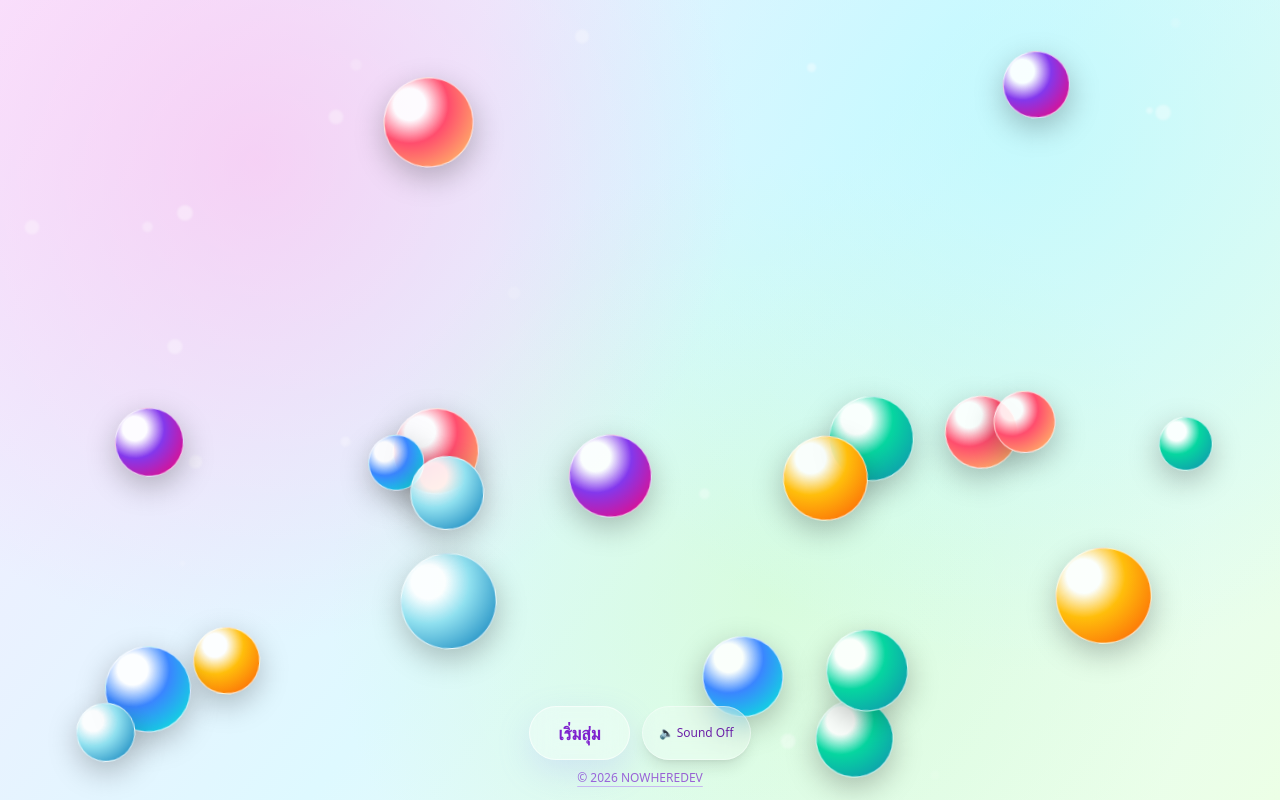
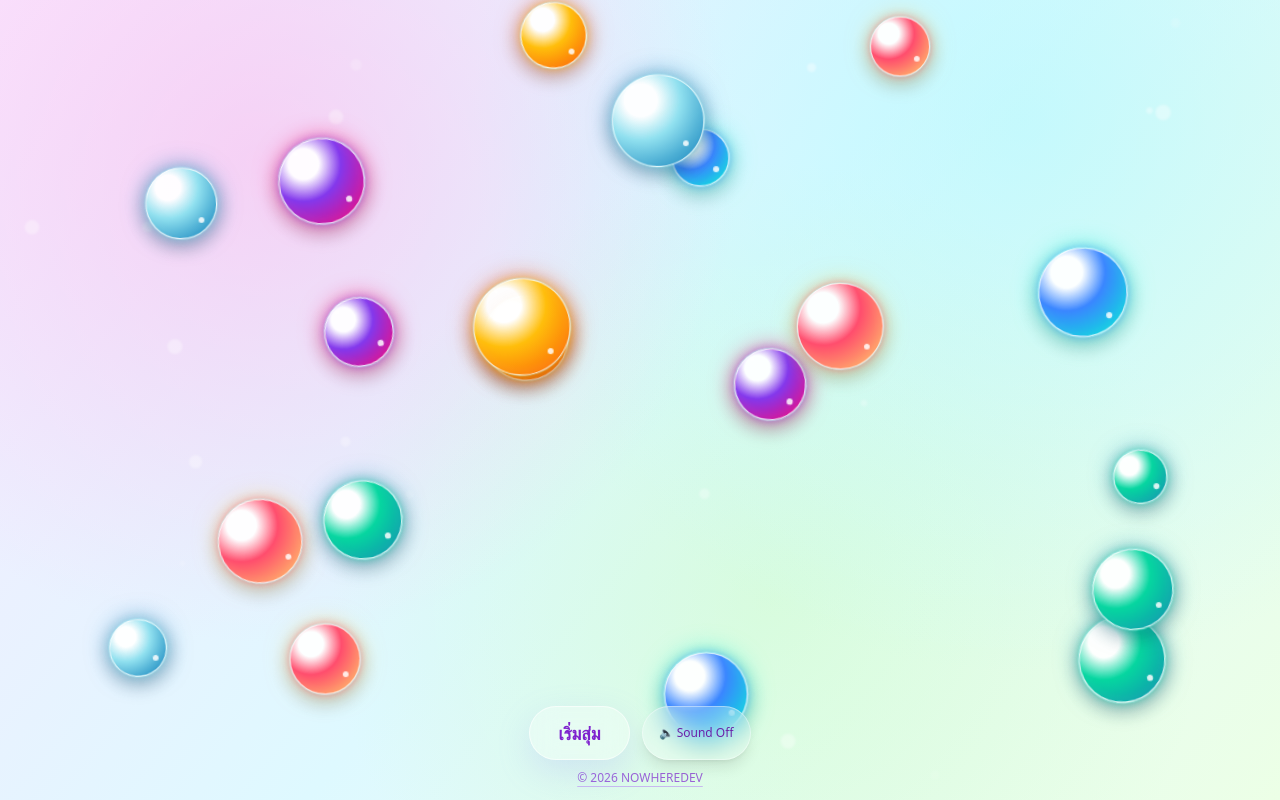
Before and after one commit to kzabCde/Catch-Number, a Next.js app: page / in a window 1280 px wide. Built offline with nearby package versions, Linux system fonts and the light colour scheme.

Commit message:
Enhance floating ball simulation for cat-friendly interaction

```diff
--- a/app/forestAmbient.ts
+++ b/app/forestAmbient.ts
@@ -33,14 +33,14 @@ export function createForestAmbientUrl(durationSec = 10, sampleRate = 22050): st
 
   for (let i = 0; i < frameCount; i += 1) {
     const t = i / sampleRate;
-    const wind = hashNoise(i * 0.03) * 0.06 * (0.65 + 0.35 * Math.sin(2 * Math.PI * 0.04 * t));
+    const wind = hashNoise(i * 0.03) * 0.045 * (0.65 + 0.35 * Math.sin(2 * Math.PI * 0.04 * t));
 
     let birds = 0;
-    const chirpPhase = (t * 0.28) % 1;
+    const chirpPhase = (t * 0.11) % 1;
     if (chirpPhase < 0.09) {
       const env = Math.sin((chirpPhase / 0.09) * Math.PI);
       const freq = 1200 + 500 * Math.sin(2 * Math.PI * 7 * chirpPhase);
-      birds += env * 0.14 * Math.sin(2 * Math.PI * freq * t);
+      birds += env * 0.08 * Math.sin(2 * Math.PI * freq * t);
     }
 
     const sample = Math.max(-1, Math.min(1, wind + birds));
--- a/app/globals.css
+++ b/app/globals.css
@@ -34,3 +34,66 @@ body {
   box-shadow: 0 12px 35px rgba(143, 138, 255, 0.2);
   backdrop-filter: blur(14px);
 }
+
+.floating-ball {
+  border: 1px solid rgba(255, 255, 255, 0.75);
+  outline: 1px solid rgba(180, 255, 255, 0.35);
+  overflow: visible;
+}
+
+.floating-ball .trail {
+  position: absolute;
+  inset: 8%;
+  border-radius: 999px;
+  border: 1px solid rgba(255, 255, 255, 0.25);
+  transform: scale(1.15);
+  filter: blur(3px);
+  opacity: 0.5;
+}
+
+.floating-ball .spark {
+  position: absolute;
+  width: 5px;
+  height: 5px;
+  border-radius: 999px;
+  background: rgba(255, 255, 255, 0.9);
+  filter: blur(0.4px);
+  animation: sparkle 1.4s ease-in-out infinite;
+}
+
+.floating-ball .spark-a { top: 12%; left: 18%; }
+.floating-ball .spark-b { right: 16%; bottom: 20%; animation-delay: 0.5s; }
+
+.floating-ball .ripple,
+.floating-ball .burst {
+  position: absolute;
+  inset: 0;
+  border-radius: 999px;
+  pointer-events: none;
+  opacity: 0;
+}
+
+.floating-ball .ripple.show {
+  border: 2px solid rgba(255, 255, 255, 0.9);
+  animation: rippleOut 0.35s ease-out;
+}
+
+.floating-ball .burst.show {
+  background: radial-gradient(circle, rgba(255,255,255,0.85) 0 18%, rgba(255,255,255,0) 58%);
+  animation: burstOut 0.4s ease-out;
+}
+
+@keyframes rippleOut {
+  from { transform: scale(1); opacity: 0.9; }
+  to { transform: scale(1.8); opacity: 0; }
+}
+
+@keyframes burstOut {
+  from { transform: scale(0.6); opacity: 0.9; }
+  to { transform: scale(1.5); opacity: 0; }
+}
+
+@keyframes sparkle {
+  0%, 100% { transform: translateY(0) scale(0.7); opacity: 0.45; }
+  50% { transform: translateY(-3px) scale(1.2); opacity: 0.95; }
+}
--- a/app/page.tsx
+++ b/app/page.tsx
@@ -17,7 +17,7 @@ const BALL_COLORS: [string, string][] = [
   ["#90e0ef", "#0077b6"],
 ];
 const BALL_COUNT = 20;
-const AMBIENT_TARGET_VOLUME = 0.22;
+const AMBIENT_TARGET_VOLUME = 0.1;
 const FADE_DURATION_MS = 900;
 
 function generateRound() {
@@ -46,6 +46,7 @@ export default function HomePage() {
   const [slowMo, setSlowMo] = useState(false);
   const [soundOn, setSoundOn] = useState(false);
   const [soundStatus, setSoundStatus] = useState<"idle" | "playing" | "off">("off");
+  const [respawnToken, setRespawnToken] = useState<Record<number, number>>({});
   const audioRef = useRef<HTMLAudioElement | null>(null);
   const fadeRafRef = useRef<number | null>(null);
   const emojis = useMemo(() => generateRound(), [started]);
@@ -151,6 +152,7 @@ export default function HomePage() {
   }, []);
 
   const onPick = useCallback((value: string, id: number) => {
+    setRespawnToken((prev) => ({ ...prev, [id]: (prev[id] ?? 0) + 1 }));
     if (picked) return;
     setSlowMo(true);
     setPicked(value);
@@ -170,7 +172,7 @@ export default function HomePage() {
         <AnimatePresence>
           {emojis.map((emoji) => (
             <motion.div
-              key={`${emoji.id}-${started}`}
+              key={`${emoji.id}-${started}-${respawnToken[emoji.id] ?? 0}`}
               animate={slowMo ? { opacity: 0.35 } : { opacity: 1 }}
               transition={{ duration: 0.2 }}
             >
@@ -200,6 +202,7 @@ export default function HomePage() {
             onClick={() => {
               setPicked(null);
               setPickedId(null);
+              setRespawnToken({});
               setStarted((prev) => !prev);
             }}
           />
--- a/components/FloatingEmoji.tsx
+++ b/components/FloatingEmoji.tsx
@@ -1,7 +1,7 @@
 "use client";
 
 import { motion, useAnimationFrame, useMotionValue } from "framer-motion";
-import { useEffect, useRef } from "react";
+import { useEffect, useRef, useState } from "react";
 
 type EmojiData = {
   id: number;
@@ -26,131 +26,150 @@ export function FloatingEmoji({
   const x = useMotionValue(0);
   const y = useMotionValue(0);
   const rotation = useMotionValue(0);
+  const scale = useMotionValue(1);
 
-  const velocityRef = useRef({
-    x: data.vx,
-    y: data.vy,
-  });
+  const [rippling, setRippling] = useState(false);
+  const [bursting, setBursting] = useState(false);
+  const [shaking, setShaking] = useState(false);
 
+  const velocityRef = useRef({ x: data.vx, y: data.vy });
+  const driftRef = useRef({ ax: 0, ay: 0, pauseUntil: 0, burstUntil: 0 });
   const startedRef = useRef(false);
   const lastTimeRef = useRef(0);
+  const noiseSeed = useRef(Math.random() * 5000);
 
   useEffect(() => {
     const maxX = Math.max(0, window.innerWidth - data.size);
     const maxY = Math.max(0, window.innerHeight - data.size);
-
     x.set((data.x / 100) * maxX);
     y.set((data.y / 100) * maxY);
-
-    velocityRef.current = {
-      x: data.vx,
-      y: data.vy,
-    };
-
+    velocityRef.current = { x: data.vx, y: data.vy };
+    driftRef.current = { ax: 0, ay: 0, pauseUntil: 0, burstUntil: 0 };
     startedRef.current = true;
+    lastTimeRef.current = 0;
   }, [data.size, data.vx, data.vy, data.x, data.y, x, y]);
 
   useAnimationFrame((time) => {
     if (!startedRef.current) return;
-
     if (lastTimeRef.current === 0) {
       lastTimeRef.current = time;
       return;
     }
 
-    const dt = Math.min((time - lastTimeRef.current) / 1000, 0.05);
+    const dt = Math.min((time - lastTimeRef.current) / 1000, 0.033);
     lastTimeRef.current = time;
-
-    // ปรับ physics ให้เด้งสูงและลื่นขึ้น
-    const gravity = 820;
-    const restitution = 0.92;
-    const minHorizontalSpeed = 140;
 
     const maxX = Math.max(0, window.innerWidth - data.size);
     const maxY = Math.max(0, window.innerHeight - data.size);
+    const velocity = velocityRef.current;
+    const drift = driftRef.current;
 
-    const velocity = velocityRef.current;
+    const t = time * 0.001;
+    const noise = Math.sin(noiseSeed.current + t * 1.3) + Math.sin(noiseSeed.current * 0.6 + t * 2.2);
+    const jitterX = (Math.random() - 0.5) * 80;
+    const jitterY = (Math.random() - 0.5) * 80;
 
-    // gravity
-    velocity.y += gravity * dt;
+    if (Math.random() < 0.02) {
+      drift.ax = (Math.random() - 0.5) * 460;
+      drift.ay = (Math.random() - 0.5) * 460;
+    }
+
+    if (Math.random() < 0.004) {
+      drift.pauseUntil = t + (0.08 + Math.random() * 0.24);
+    }
+
+    if (Math.random() < 0.006) {
+      drift.burstUntil = t + 0.18;
+      const boost = 260 + Math.random() * 320;
+      const angle = Math.random() * Math.PI * 2;
+      velocity.x += Math.cos(angle) * boost;
+      velocity.y += Math.sin(angle) * boost;
+    }
+
+    const isPaused = t < drift.pauseUntil;
+    const burstMul = t < drift.burstUntil ? 1.35 : 1;
+
+    const accelX = (drift.ax + jitterX + noise * 90) * burstMul;
+    const accelY = (drift.ay + jitterY - noise * 90) * burstMul;
+
+    if (!isPaused) {
+      velocity.x += accelX * dt;
+      velocity.y += accelY * dt;
+    } else {
+      velocity.x *= 0.9;
+      velocity.y *= 0.9;
+    }
+
+    velocity.x *= 0.992;
+    velocity.y *= 0.992;
 
     let nextX = x.get() + velocity.x * dt;
     let nextY = y.get() + velocity.y * dt;
 
-    // ชนซ้าย
+    const restitution = 0.9;
     if (nextX <= 0) {
       nextX = 0;
       velocity.x = Math.abs(velocity.x) * restitution;
-    }
-
-    // ชนขวา
-    else if (nextX >= maxX) {
+    } else if (nextX >= maxX) {
       nextX = maxX;
       velocity.x = -Math.abs(velocity.x) * restitution;
     }
 
-    // ชนบน
     if (nextY <= 0) {
       nextY = 0;
       velocity.y = Math.abs(velocity.y) * restitution;
+    } else if (nextY >= maxY) {
+      nextY = maxY;
+      velocity.y = -Math.abs(velocity.y) * restitution;
     }
 
-    // ชนล่าง
-    else if (nextY >= maxY) {
-      nextY = maxY;
+    const clamp = (v: number, min: number, max: number) => Math.max(min, Math.min(max, v));
+    velocity.x = clamp(velocity.x, -520, 520);
+    velocity.y = clamp(velocity.y, -520, 520);
 
-      // เด้งแรงขึ้น
-      velocity.y = -Math.abs(velocity.y) * restitution;
-
-      // เพิ่มแรงสุ่มตอนเด้ง
-      velocity.y -= Math.random() * 120;
-
-      // กันบอลหยุดนิ่งแนวนอน
-      if (Math.abs(velocity.x) < minHorizontalSpeed) {
-        velocity.x =
-          (Math.random() > 0.5 ? 1 : -1) *
-          (minHorizontalSpeed + Math.random() * 120);
-      }
-
-      // กันบอลนอนพื้น
-      if (Math.abs(velocity.y) < 260) {
-        velocity.y = -260 - Math.random() * 180;
-      }
-    }
-
-    // ลดแรงเสียดทานให้น้อยลง
-    velocity.x *= 0.998;
-
+    const breathe = 1 + Math.sin(t * 2.2 + data.id) * 0.04;
+    scale.set(breathe);
     x.set(nextX);
     y.set(nextY);
+    rotation.set(velocity.x * 0.022 + Math.sin(t * 3 + data.id) * 5);
+  });
 
-    // หมุนตามแรง
-    rotation.set(velocity.x * 0.03);
-  });
+  const handleTap = () => {
+    setRippling(true);
+    setBursting(true);
+    setShaking(true);
+    window.setTimeout(() => setRippling(false), 360);
+    window.setTimeout(() => setBursting(false), 420);
+    window.setTimeout(() => setShaking(false), 180);
+    onPick(data.number, data.id);
+  };
 
   return (
     <motion.button
       aria-label={`ลูกบอลสุ่มเลข ${data.id}`}
       disabled={disabled}
-      onClick={() => onPick(data.number, data.id)}
-      className="absolute select-none rounded-full border border-white/70 will-change-transform shadow-[0_10px_30px_rgba(0,0,0,0.25)]"
+      onClick={handleTap}
+      className="floating-ball absolute select-none rounded-full will-change-transform"
       style={{
         x,
         y,
         rotate: rotation,
+        scale,
         width: data.size,
         height: data.size,
-        background: `radial-gradient(circle at 30% 28%, #ffffffdd 0 18%, ${data.colors[0]} 44%, ${data.colors[1]} 100%)`,
+        background: `radial-gradient(circle at 30% 28%, #ffffffee 0 18%, ${data.colors[0]} 44%, ${data.colors[1]} 100%)`,
+        boxShadow: `0 0 8px ${data.colors[0]}88, 0 0 24px ${data.colors[1]}99, 0 8px 22px rgba(0,0,0,0.24)`,
       }}
+      animate={shaking ? { x: [0, -4, 4, -2, 0] } : { x: 0 }}
+      transition={{ duration: 0.2 }}
       whileTap={{ scale: 0.9 }}
-      whileHover={{ scale: 1.06 }}
-      transition={{
-        type: "spring",
-        stiffness: 260,
-        damping: 12,
-      }}
     >
       <span className="sr-only">เลขสุ่ม {data.number}</span>
+      <span className="trail" />
+      <span className="spark spark-a" />
+      <span className="spark spark-b" />
+      <span className={`ripple ${rippling ? "show" : ""}`} />
+      <span className={`burst ${bursting ? "show" : ""}`} />
     </motion.button>
   );
 }
```
